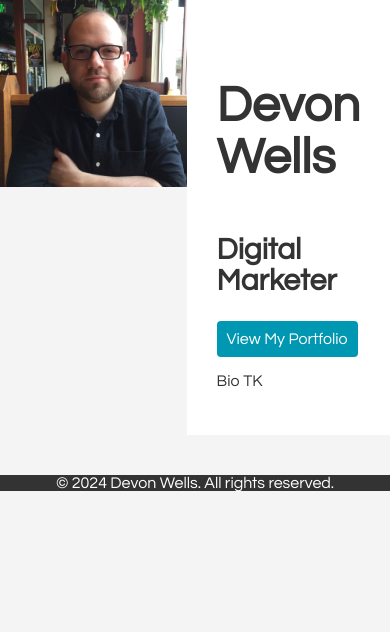
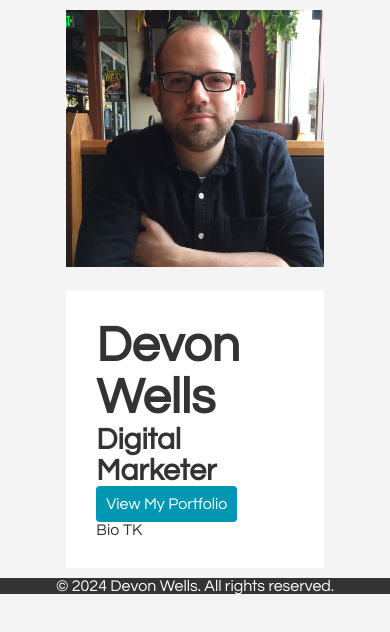
Before and after one commit to devongwells/devongwells.github.io, a plain HTML site: page index.html in a window 390 px wide. Drawn offline with Linux system fonts and the light colour scheme.

Commit message:
Responsive update

```diff
--- a/styles.css
+++ b/styles.css
@@ -7,9 +7,21 @@ body {
     color: #333;
 }
 
+* {
+    margin: 0;
+    padding: 0;
+    box-sizing: border-box;
+}
+
 .row {
     display: flex;
+    flex-wrap: wrap;
+    justify-content: center;
+    align-items: flex-start;
+    width: 100%;
 }
+
+/* Desktop layout */
 
 .headshot {
     float:left;
@@ -23,6 +35,22 @@ body {
     width: 38.2%;
     padding: 30px;
 }
+
+/* Mobile layout */
+@media (max-width: 768px) {
+    .headshot,
+    .bio {
+        width: 66%;
+        margin: 10px 0;
+    }
+
+    .headshot {
+        order: 1;
+    }
+
+    .bio {
+        order: 2;
+    }
 
 button {
     font-family: 'Century Gothic', Arial, sans-serif, sans-serif;
@@ -50,28 +78,6 @@ h2 {
     font-size: 30px;
     color: #333;
 }
-nav ul {
-    list-style: none;
-    padding: 0;
-}
-
-nav ul li {
-    display: inline;
-    margin-right: 10px;
-}
-
-nav ul li a {
-    color: #fff;
-    text-decoration: none;
-}
-
-main {
-    padding: 20px;
-}
-
-section {
-    margin-bottom: 20px;
-}
 
 footer {
     background-color: #333;
```
Also changed, not shown: index.html (+1 -0 lines).
